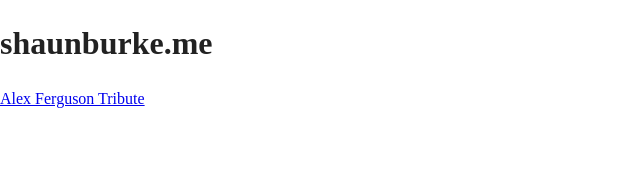
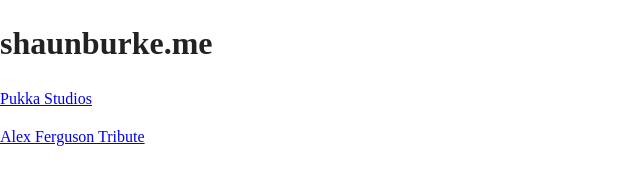
Before and after one commit to KevlarPukks/pukks88.github.io, a plain HTML site: page index.html in a window 1280 px wide. Shown: the whole page, without its empty margins (0-640 px from the left). Drawn offline with nearby package versions, Linux system fonts and the light colour scheme.

Commit message:
added pukka studios to home page

```diff
--- a/index.html
+++ b/index.html
@@ -24,6 +24,7 @@
 
   <!-- Add your site or application content here -->
   <h1>shaunburke.me</h1>
+  <a href="https://pukkastudios.website/"><p>Pukka Studios</p></a>
   <a href="alex/"><p>Alex Ferguson Tribute</p></a>
   <script src="js/vendor/modernizr-3.7.1.min.js"></script>
   <script src="https://code.jquery.com/jquery-3.3.1.min.js" integrity="sha256-FgpCb/KJQlLNfOu91ta32o/NMZxltwRo8QtmkMRdAu8=" crossorigin="anonymous"></script>
```
